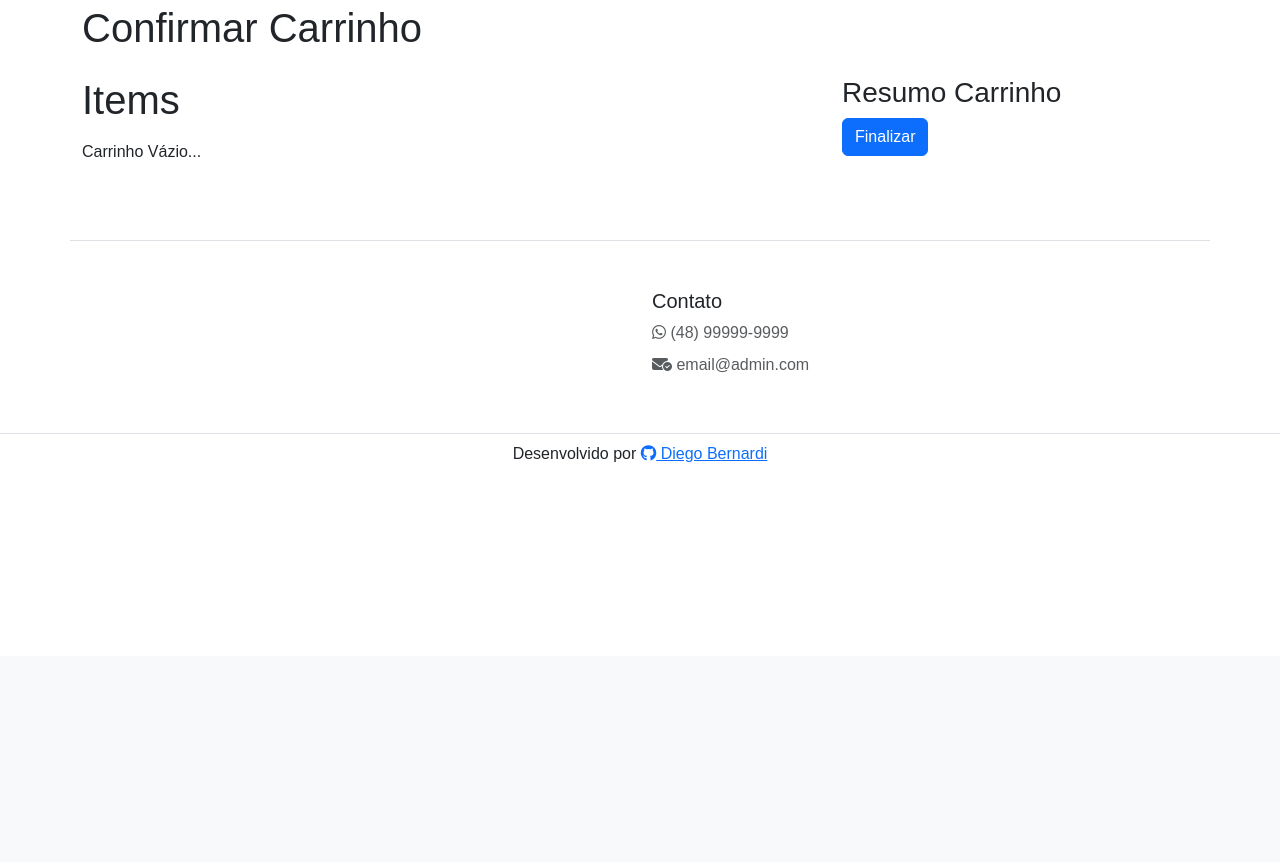
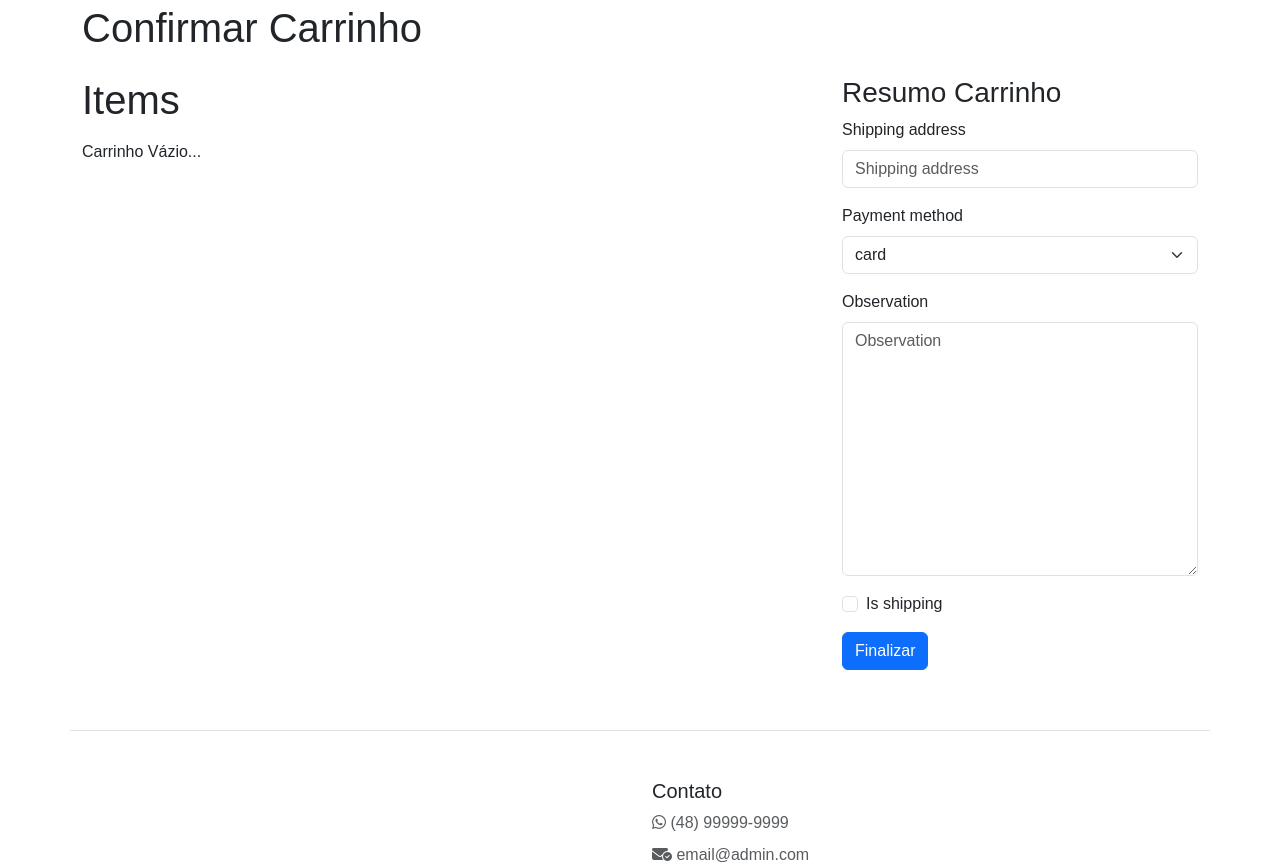
Before and after one commit to diegobers/john-pizzas, a Django app: page /cart-confirmation/ in a window 1280 px wide. Shown: the part 144-1006 px from the top of the page. Before the commit the page ends 606 px from the top, so only its background shows below. Run offline with Django 5.2, Linux system fonts and the light colour scheme; the visitor is signed in with stand-in values (Sample User, id 1); data that the repository does not hold is empty; some libraries are stand-ins or nearby versions.

Commit message:
update order template and models

```diff
--- a/store/admin.py
+++ b/store/admin.py
@@ -1,7 +1,8 @@
 from django.contrib import admin
 
-from .models import Pizza, Cart, CartItem
+from .models import Pizza, Cart, CartItem, Order
 
 
 admin.site.register(Pizza)
+admin.site.register(Order)
 admin.site.register(Cart)
--- /dev/null
+++ b/store/forms.py
@@ -0,0 +1,19 @@
+from django import forms
+from .models import Order
+
+
+class CheckoutForm(forms.ModelForm):
+    class Meta:
+        model = Order
+        fields = ['shipping_address', 'payment_method', 'observation', 'is_shipping']
+
+    def __init__(self, *args, **kwargs):
+        user = kwargs.pop('user', None)
+        super().__init__(*args, **kwargs)
+        self.fields['shipping_address'].widget.attrs.update({'class': 'form-control'})
+        self.fields['payment_method'].widget.attrs.update({'class': 'form-control'})
+        self.fields['observation'].widget.attrs.update({'class': 'form-control'})
+        self.fields['is_shipping'].widget.attrs.update({'class': 'form-check-input'})
+
+        if user:
+            self.fields['shipping_address'].initial = user.address if user else ''
--- a/store/models.py
+++ b/store/models.py
@@ -11,33 +11,51 @@ class Pizza(models.Model):
         return self.name
 
 class Cart(models.Model):
-    user = models.ForeignKey(settings.AUTH_USER_MODEL, on_delete=models.CASCADE, null=True, blank=True)
+    user = models.ForeignKey(settings.AUTH_USER_MODEL, on_delete=models.CASCADE, null=True)
     session_key = models.CharField(max_length=40, null=True, blank=True)
     created_at = models.DateTimeField(auto_now_add=True)
 
 class CartItem(models.Model):
     cart = models.ForeignKey(Cart, related_name='items', on_delete=models.CASCADE)
     pizza = models.ForeignKey(Pizza, on_delete=models.CASCADE)
-    quantity = models.PositiveIntegerField(default=0)
+    quantity = models.PositiveIntegerField(default=1)
 
 class Order(models.Model):
+    ORDER_STATUS  = [
+        ('received','received'),
+        ('delivered','delivered'),
+    ]
+
+    PAYMENT_METHOD_CHOICES = [
+        ('cash','cash'),
+        ('card','card'),
+    ]
+
     user = models.ForeignKey(settings.AUTH_USER_MODEL, on_delete=models.CASCADE)
     total = models.DecimalField(max_digits=5, decimal_places=2)
     created_at = models.DateTimeField(auto_now_add=True)
+    observation = models.TextField(blank=True, null=True)
+    is_shipping = models.BooleanField(default=False)
+    shipping_address = models.CharField(max_length=255)
+    payment_method = models.CharField(max_length=10, choices=PAYMENT_METHOD_CHOICES, default='card')
+    status = models.CharField(max_length=10, choices=ORDER_STATUS, default='received')
 
 class OrderItem(models.Model):
     order = models.ForeignKey(Order, related_name='items', on_delete=models.CASCADE)
     pizza = models.ForeignKey(Pizza, on_delete=models.CASCADE)
     quantity = models.PositiveIntegerField()
 
-class ShippingAddress(models.Model):
+
+
+class Shipping(models.Model):
     user = models.ForeignKey(settings.AUTH_USER_MODEL, on_delete=models.CASCADE)
     address = models.CharField(max_length=255)
+    shipping_price = models.DecimalField(max_digits=7, decimal_places=2, null=True, blank=True)
 
 class Payment(models.Model):
     order = models.ForeignKey(Order, on_delete=models.CASCADE)
-    amount = models.DecimalField(max_digits=5, decimal_places=2)
-    payment_method = models.CharField(max_length=50)
-    payment_status = models.CharField(max_length=50)
     transaction_id = models.CharField(max_length=100)
     payment_date = models.DateTimeField(auto_now_add=True)
+
+
+#class Checkout(models.Model):
--- a/store/urls.py
+++ b/store/urls.py
@@ -8,12 +8,12 @@ urlpatterns = [
   path('', views.IndexView.as_view(), name='index'),
   path('pizzas/', views.PizzaListView.as_view(), name='view_pizzas'),
   path('add-cart/', views.AddToCartView.as_view(), name='add_cart'),
-  path('dashboard/', views.UserProfileDetailView.as_view(), name='dashboard'),
+  #path('dashboard/', views.UserProfileDetailView.as_view(), name='dashboard'),
 
   path('cart/', views.CartView.as_view(), name='view_cart'),
   path('cart-confirmation/', views.CartConfirmationView.as_view(), name='confirm_cart'),
 
-  path('order/', views.OrderView.as_view(), name='view_order'),
+  #path('order/', views.OrderView.as_view(), name='view_order'),
   path('order-confirmation/', views.OrderConfirmationView.as_view(), name='order_confirmation'),
 
   path('orders-list/', views.OrderListView.as_view(), name='order_list'),
--- a/store/views.py
+++ b/store/views.py
@@ -1,10 +1,22 @@
 from django.shortcuts import render, redirect
-from django.views.generic import CreateView, ListView, TemplateView, View, DetailView
+from django.urls import reverse_lazy
+
+from django.views.generic import (
+    CreateView,
+    ListView,
+    TemplateView,
+    View,
+    DetailView,
+    FormView,
+)
 from django.contrib import messages
 from django.contrib.auth.mixins import LoginRequiredMixin
-from .models import Pizza, Cart, CartItem, Order, OrderItem, ShippingAddress, Payment
+from .models import Pizza, Cart, CartItem, Order, OrderItem, Shipping, Payment
 from django.http import JsonResponse
 from accounts.models import JohnPizzaAbstractUserModel
+from .forms import CheckoutForm
+
+
 
 class IndexView(TemplateView):
     template_name = 'pages/index.html'
@@ -18,14 +30,6 @@ class PizzaListView(ListView):
     model = Pizza
     template_name = 'store/pizza_list.html'
     context_object_name = 'pizzas'
-
-class UserProfileDetailView(LoginRequiredMixin, DetailView):
-    model = JohnPizzaAbstractUserModel
-    template_name = 'store/dashboard.html'
-    context_object_name = 'user'
-
-    def get_object(self, queryset=None):
-        return self.request.user
 
 class CustomDashboardView(LoginRequiredMixin, TemplateView):
     model = JohnPizzaAbstractUserModel
@@ -48,6 +52,8 @@ class AddToCartView(View):
         cart_item.quantity += 1
         cart_item.save()
 
+        messages.success(request, ("Pizza Add To Cart..."))
+
         return redirect('store:view_cart')
 
 class CartView(ListView):
@@ -62,52 +68,57 @@ class CartView(ListView):
         elif self.request.user.is_anonymous:
             return CartItem.objects.filter(cart__session_key=self.request.session.session_key)
 
-class CartConfirmationView(LoginRequiredMixin, ListView):
-    model = CartItem
+class CartConfirmationView(LoginRequiredMixin, ListView, FormView):
     template_name = 'store/cart_confirmation.html'
     context_object_name = 'cart_items'
+    form_class = CheckoutForm
+    success_url = reverse_lazy('store:order_confirmation')
+
 
     def get_queryset(self):
         return CartItem.objects.filter(cart__user=self.request.user)
 
-class CheckoutView(TemplateView):
-    template_name = 'checkout.html'
+    def get_form_kwargs(self):
+        kwargs = super().get_form_kwargs()
+        kwargs['user'] = self.request.user
+        return kwargs
 
     def get_context_data(self, **kwargs):
         context = super().get_context_data(**kwargs)
-        cart_items = self.request.user.cart_items.all() if self.request.user.is_authenticated else []
-        total_price = sum(item.product.price * item.quantity for item in cart_items)
+        cart_items = CartItem.objects.filter(cart__user=self.request.user)
         context['cart_items'] = cart_items
-        context['total_price'] = total_price
-        context['shipping_form'] = ShippingForm()
         return context
 
-    def post(self, request):
-        shipping_form = ShippingForm(request.POST)
+    def form_valid(self, form):
+        cart = Cart.objects.filter(user=self.request.user).last()
 
-        if shipping_form.is_valid():
-            cart_items = request.user.cart_items.all() if request.user.is_authenticated else []
-            total_price = sum(item.product.price * item.quantity for item in cart_items)
-            order = Order.objects.create(user=request.user if request.user.is_authenticated else None, total_amount=total_price)
-
-            for item in cart_items:
-                OrderItem.objects.create(order=order, product=item.product, quantity=item.quantity)
-
-            request.user.cart_items.clear() if request.user.is_authenticated else Cart.objects.filter(session_key=request.session.session_key).delete()
-
-            return redirect('store:order_confirmation')
-
-        else:
-            # Handle invalid forms
-            return render(request, self.template_name, {'shipping_form': shipping_form})
+        order = Order.objects.create(
+            user=self.request.user,
+            shipping_address=form.cleaned_data['shipping_address'],
+            payment_method=form.cleaned_data['payment_method'],
+            observation=form.cleaned_data['observation'],
+            is_shipping=form.cleaned_data['is_shipping'],
+            total=sum(item.pizza.price * item.quantity for item in cart.items.all())
+        )
+        for item in cart.items.all():
+            OrderItem.objects.create(
+                order=order,
+                pizza=item.pizza,
+                quantity=item.quantity
+            )
+        cart.delete()
+        return super().form_valid(form)
 
 class OrderView(LoginRequiredMixin, ListView):
     def get_context_data(self, **kwargs):
         context = super().get_context_data(**kwargs)
+
         cart_items = CartItem.objects.filter(cart__user=self.request.user)
         context['cart_items'] = cart_items
+
         total_price = sum(item.pizza.price * item.quantity for item in cart_items)
         context['total_price'] = total_price
+
         return context
 
     def post(self, request, *args, **kwargs):
@@ -142,12 +153,15 @@ class OrderConfirmationView(LoginRequiredMixin, ListView):
     template_name = 'store/order.html'
     context_object_name = 'order'
 
+    # get_context_data() --> populate a dictionary to use as the template context
+        # super().get_co... --> Call the base implementation first to get a context
     def get_context_data(self, **kwargs):
         context = super().get_context_data(**kwargs)
         order_items = OrderItem.objects.filter(order__user=self.request.user)
         context['order_items'] = order_items
         return context
 
+    # get_queryset --> list of objects that you want to display
     def get_queryset(self):
         return Order.objects.filter(user=self.request.user).last()
 
@@ -175,7 +189,7 @@ class UpdateQuantityView(View):
         return JsonResponse({'success': True})
 
 class ShippingAddressView(LoginRequiredMixin, CreateView):
-    model = ShippingAddress
+    model = Shipping
     fields = ['address', 'city', 'state', 'zip_code']
     template_name = 'shipping_address.html'
 
--- a/templates/store/cart_confirmation.html
+++ b/templates/store/cart_confirmation.html
@@ -47,8 +47,9 @@
 
       {% col 'col-4 my-2' %}
       <h3>Resumo Carrinho</h3>
-        <form method="post" action="{% url 'store:view_order' %}">
+        <form method="post">
           {% csrf_token %}
+          {% bootstrap_form form %}
           {% bootstrap_button button_type="submit" content="Finalizar" %}
         </form>
       {% endcol %}
--- a/templates/store/order.html
+++ b/templates/store/order.html
@@ -5,7 +5,11 @@
 <p>Obrigado pela sua preferência!</p>
 <p>iD: {{ order.id }}</p>
 <p>User: {{ order.user }}</p>
-<p>Total: {{ order.total_amount }}</p>
+<p>Total: {{ order.total }}</p>
+<p>Total: {{ order.status }}</p>
+<p>Total: {{ order.payment_method }}</p>
+<p>Total: {{ order.shipping_address }}</p>
+<p>Total: {{ order.observation }}</p>
 
 
    <h1>Produtos</h1>
```
